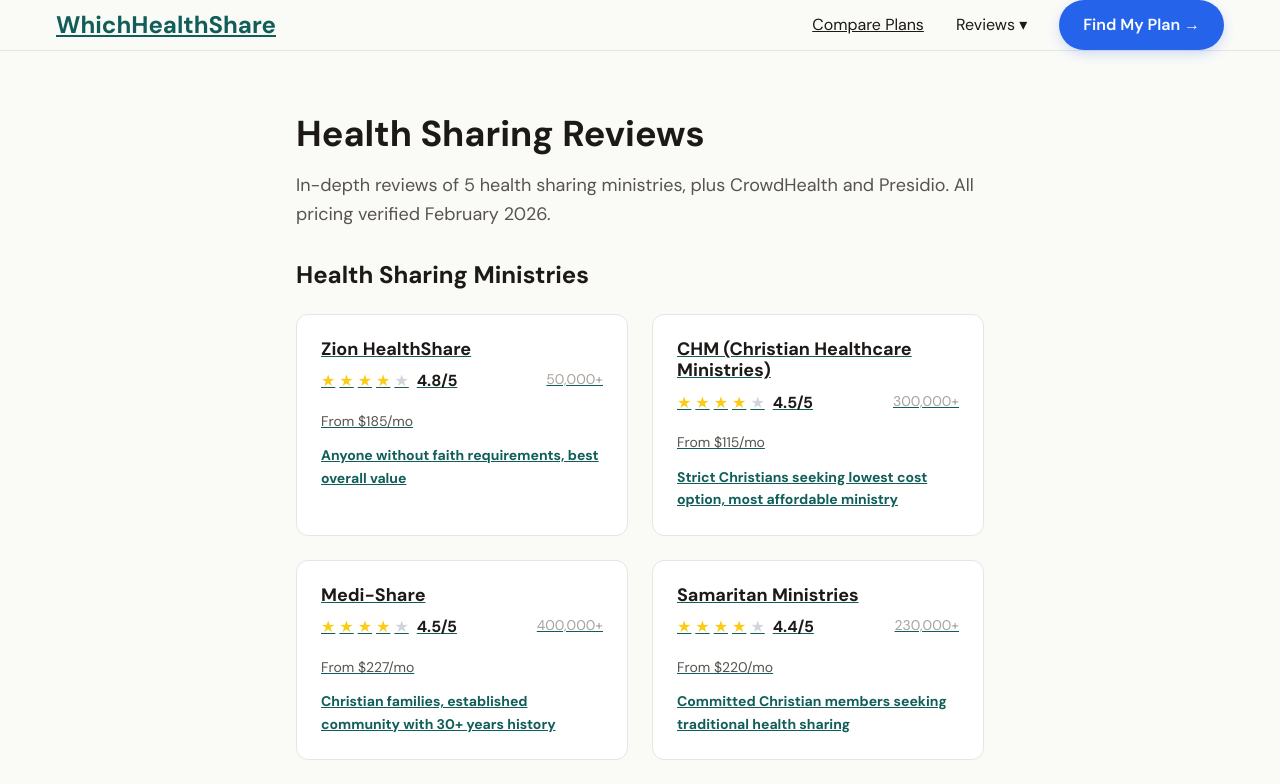
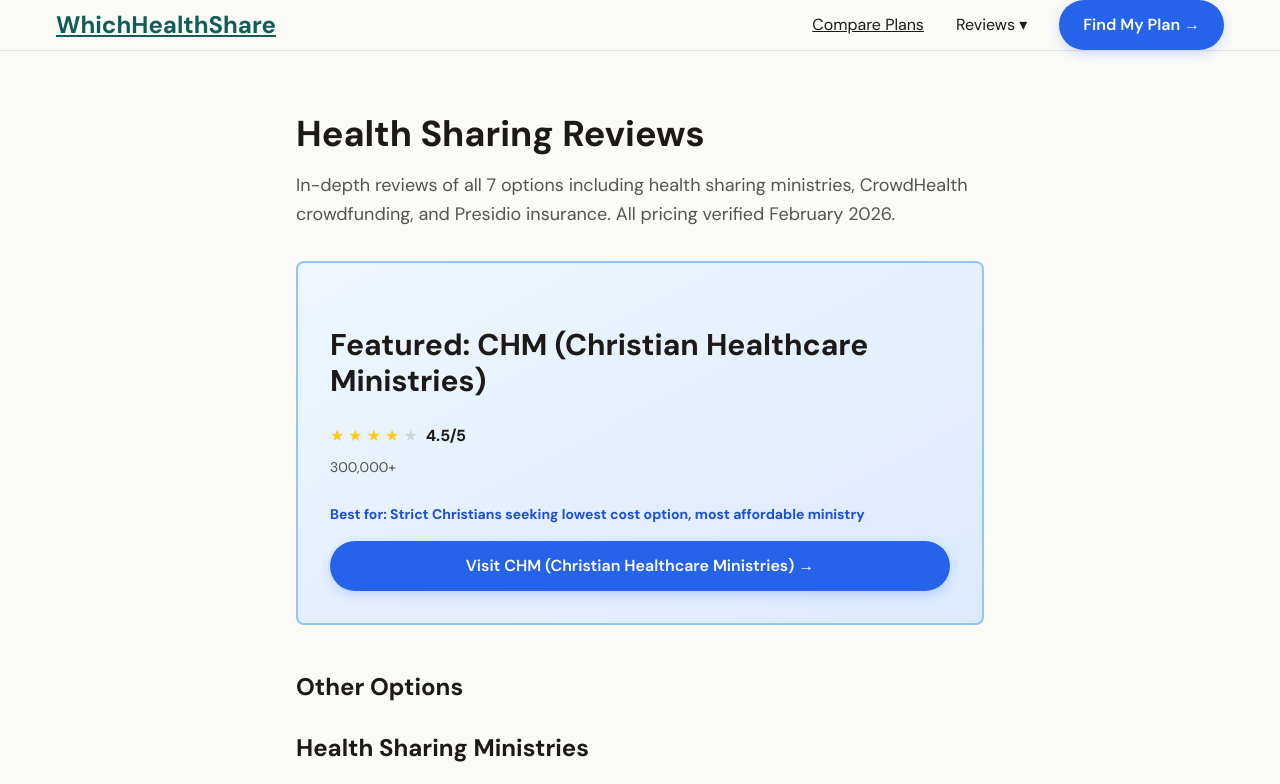
Before and after one commit to toddp1985/whichhealthshare, a Next.js app: page /reviews/chm in a window 1280 px wide. Shown: the top 784 px of the page. Built offline with nearby package versions, Linux system fonts and the light colour scheme.

Commit message:
Fix: Review page now features the selected plan prominently with others below

```diff
--- a/src/app/reviews/[slug]/page.tsx
+++ b/src/app/reviews/[slug]/page.tsx
@@ -2,23 +2,61 @@
 import Link from 'next/link'
 import StarRating from '@/components/common/StarRating'
 
-export const metadata = {
-  title: 'Reviews of All 7 Options 2026 — WhichHealthShare',
-  description: 'Detailed reviews of 5 health sharing ministries, CrowdHealth crowdfunding, and Presidio insurance with verified pricing, coverage, and ratings. Updated February 2026.'
+export async function generateMetadata({ params }: { params: { slug: string } }) {
+  const ministries = loadAllMinistries()
+  const featured = ministries.find(m => m.slug === params.slug)
+
+  return {
+    title: featured ? `${featured.name} Review 2026 — WhichHealthShare` : 'Reviews',
+    description: featured ? `Detailed review of ${featured.name} with pricing, coverage, ratings, and comparisons. Updated February 2026.` : 'Health sharing reviews',
+  }
 }
 
-export default function ReviewsPage() {
+export default function ReviewsPage({ params }: { params: { slug: string } }) {
   const ministries = loadAllMinistries()
-  const healthShares = ministries.filter(m => m.type === 'healthshare')
-  const crowdhealth = ministries.find(m => m.slug === 'crowdhealth')
-  const presidio = ministries.find(m => m.slug === 'presidio-healthcare')
+  const featured = ministries.find(m => m.slug === params.slug)
+
+  // Get all ministries except the featured one
+  const allOthers = ministries.filter(m => m.slug !== params.slug)
+  const healthShares = allOthers.filter(m => m.type === 'healthshare')
+  const crowdhealth = allOthers.find(m => m.slug === 'crowdhealth')
+  const presidio = allOthers.find(m => m.slug === 'presidio-healthcare')
 
   return (
     <div className="section-narrow pt-8">
       <h1 className="font-serif font-bold text-4xl mb-4">Health Sharing Reviews</h1>
       <p className="text-lg text-[var(--color-text-secondary)] mb-8">
-        In-depth reviews of {healthShares.length} health sharing ministries, plus CrowdHealth and Presidio. All pricing verified February 2026.
+        In-depth reviews of all 7 options including health sharing ministries, CrowdHealth crowdfunding, and Presidio insurance. All pricing verified February 2026.
       </p>
+
+      {/* Featured Review */}
+      {featured && (
+        <div className="mb-12 p-8 bg-gradient-to-br from-blue-50 to-blue-100 border-2 border-blue-300 rounded-lg">
+          <h2 className="font-serif font-bold text-3xl mb-6">Featured: {featured.name}</h2>
+          <div className="flex justify-between items-start mb-6">
+            <div>
+              <StarRating rating={featured.rating} />
+              <p className="text-sm text-[var(--color-text-secondary)] mt-2">{featured.memberCount}</p>
+            </div>
+          </div>
+          <p className="text-base text-[var(--color-text)] mb-6 leading-relaxed">
+            {featured.description}
+          </p>
+          <p className="text-sm font-bold text-blue-700 mb-4">
+            Best for: {featured.bestFor}
+          </p>
+          <Link
+            href={featured.website}
+            target="_blank"
+            rel="noopener noreferrer"
+            className="btn btn-primary inline-block"
+          >
+            Visit {featured.name} →
+          </Link>
+        </div>
+      )}
+
+      <h2 className="font-serif font-bold text-2xl mb-6">Other Options</h2>
 
       <div className="mb-12">
         <h2 className="font-serif font-bold text-2xl mb-6">Health Sharing Ministries</h2>
```
